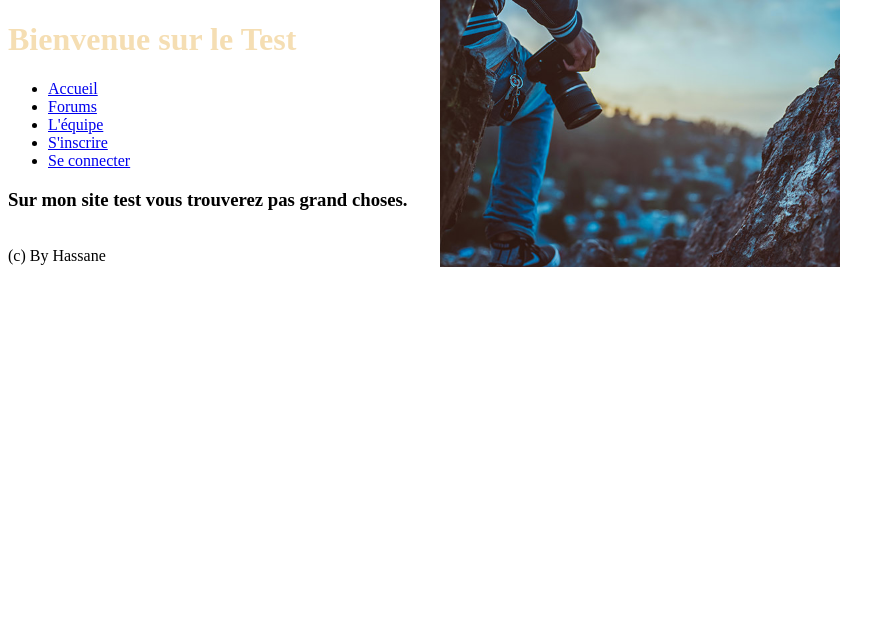
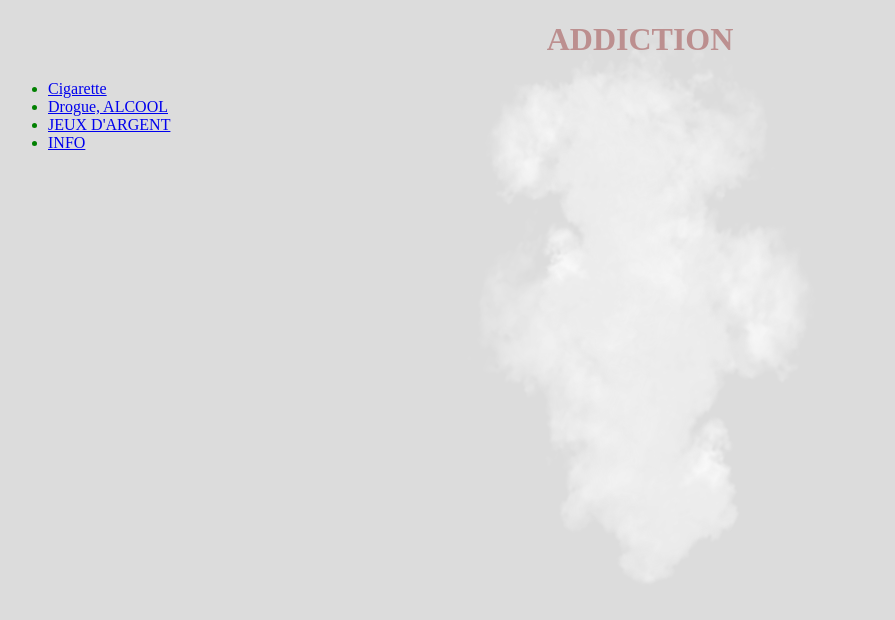
Before and after one commit to Haitamrane/hetic-w1p2021-Haitamrane, a plain HTML site: page Index.html in a window 1280 px wide. Shown: the whole page, without its empty margins (0-895 px from the left). Drawn offline with Linux system fonts and the light colour scheme.

Commit message:
initial commit

```diff
--- a/Index.html
+++ b/Index.html
@@ -10,14 +10,13 @@
 
 <body>
   <header>
-    <h1 id="titre1">Bienvenue sur le Test</h1>
-      <nav class="menu">
+    <h1 id="titre1">ADDICTION</h1>
+      <nav id="menu">
           <ul id="onglets">
-            <li><a href="www.youtube.com"> Accueil </a></li>
-            <li><a href="lien/page2.html"> Forums </a></li>
-            <li><a href="lien/page3.html"> L'équipe </a></li>
-            <li><a href="lien/page4.html"> S'inscrire </a></li>
-            <li><a href="www.facebook.com" target="blank_"> Se connecter </a> </li>
+            <li><a href="lien/page2.html"> Cigarette </a></li>
+            <li><a href="lien/page3.html"> Drogue, ALCOOL </a></li>
+            <li><a href="lien/page4.html"> JEUX D'ARGENT </a></li>
+            <li><a href="www.facebook.com" target="blank_"> INFO </a> </li>
           </ul>
         </nav>
 
@@ -27,13 +26,12 @@
 
   <main>
 
-    <h3>Sur mon site test vous trouverez pas grand choses.</h3>
-    <a href="https://www.google.com/"><img src=""> </a>
+
   </main>
 
 
   <footer>
-    (c) By Hassane
+
   </footer>
 
 </body>
--- a/css/style.css
+++ b/css/style.css
@@ -1,21 +1,15 @@
 body {
-    background-image: url("photo.jpg");
-    background-size: 400px ;
+    background-image: url(fumer.png);
+    background-attachment: scroll;
+    background-color: gainsboro;
+    background-size: auto;
     background-repeat: no-repeat;
     background-position: top;
 }
 
-h1 {
-    color:wheat;
-}
 
  img.displayed {
-    width:200px;
-    height:100px;
-    display: block;
-    margin-top: 100px;
-    margin-left: auto;
-    margin-right: auto;
+
 }
 
 .menu,.titre {
@@ -27,5 +21,13 @@ h1 {
 
 #titre1 {
 
-    background;
+    color:rosybrown;
+    text-align: center;
+
 }
+
+#menu {
+
+color:green;
+
+}
```
Also changed, not shown: Img/pourcentage.jpg (added), css/fumer.png (added), css/photo.jpg (deleted).
